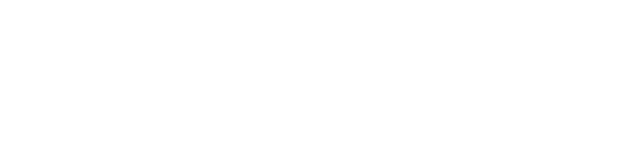
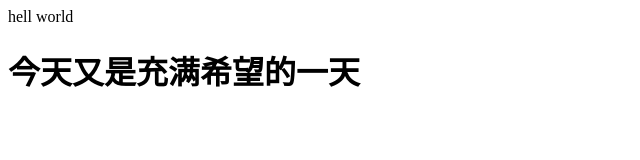
Before and after one commit to CCTV-1998/test, a plain HTML site: page index.html in a window 1280 px wide. Shown: the whole page, without its empty margins (0-640 px from the left). Drawn offline with Linux system fonts and the light colour scheme.

Commit message:
创建了div

```diff
--- a/index.html
+++ b/index.html
@@ -5,5 +5,7 @@
 		<title></title>
 	</head>
 	<body>
+		<div>hell world</div>
+		<h1>今天又是充满希望的一天</h1>
 	</body>
 </html>
```
